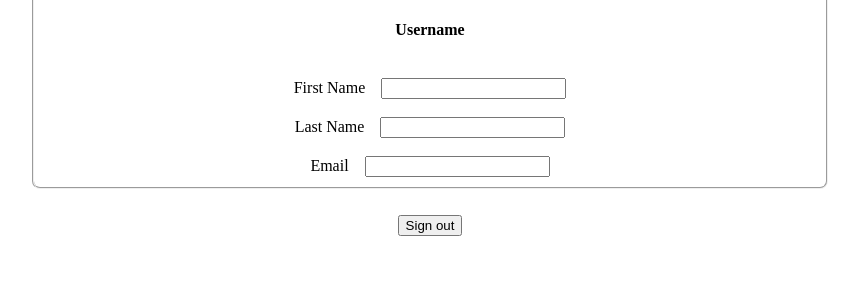
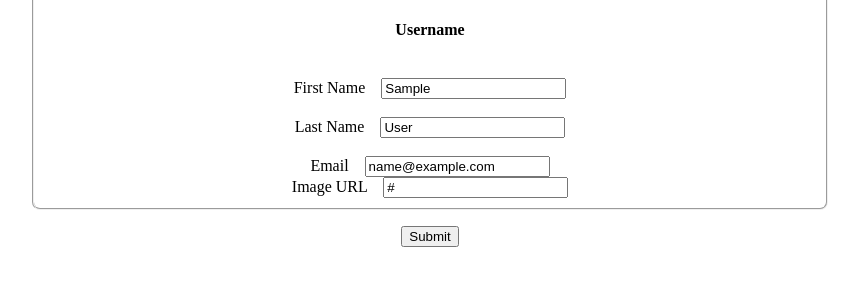
Before and after one commit to rrrliu/campus-social-network, a Python web app: template templates/profile.html in a window 1280 px wide. Shown: the part 190-476 px from the top of the page, without its empty margins (210-1069 px from the left). Run offline with Jinja, Linux system fonts and the light colour scheme; the template is opened without the code that fills it: most values are stand-ins (such as "Sample title", 1, 10 or a date in 2020); some libraries are stand-ins or nearby versions; some web fonts are replaced.

Commit message:
Profile page can now edit self.session object
Still need to get it to edit User in datastore, but is the User class even necessary??

```diff
--- a/templates/profile.html
+++ b/templates/profile.html
@@ -32,20 +32,22 @@
     </div>
   </div>
   <div id='info'>
-    <form class="" action="index.html" method="post" id='profile'>
+    <form class="" action="/profile" method="post" id='profile'>
       <fieldset id='profile'>
         <img src="{{ dp_url }}" alt="Profile Picture" id='mainpic'>
         <h4>Username</h4>
         <ul>
-          <br> <li> First Name &ensp; <input type="text" name="" value=""> </li><br>
-          <li> Last Name &ensp; <input type="text" name="" value=""> </li><br>
-          <li> Email &ensp; <input type='text' name='' value=''> </li>
+          <br> <li> First Name &ensp; <input type="text" name="first_name" value="{{ first_name }}"> </li><br>
+          <li> Last Name &ensp; <input type="text" name="last_name" value="{{ last_name }}"> </li><br>
+          <li> Email &ensp; <input type="text" name="email" value="{{ email }}"> </li>
+          <li> Image URL &ensp; <input type="text" name="dp_url" value="{{ dp_url }}"></li>
         </ul>
       </fieldset>
+      <p><input type="submit" name="" value="Submit"></p>
     </form>
-    <form class="" action="index.html" method="post">
+    <!-- <form class="" action="/" method="post">
       <button type="button" onclick="signOut()" id='signout'>Sign out</button>
-    </form>
+    </form> -->
   </div>
 
     <script type="text/javascript">
```
Also changed, not shown: main.py (+19 -3 lines).
